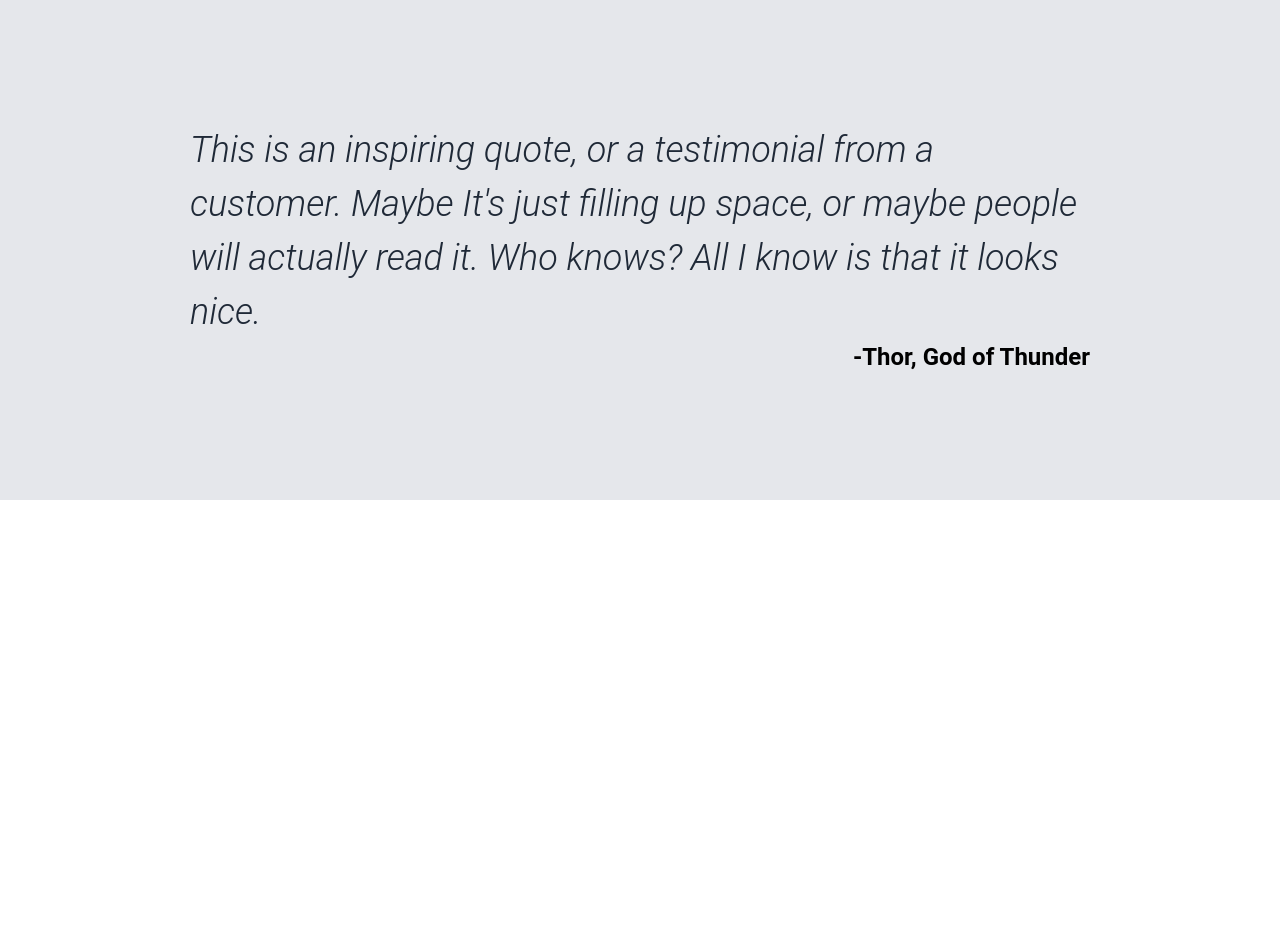
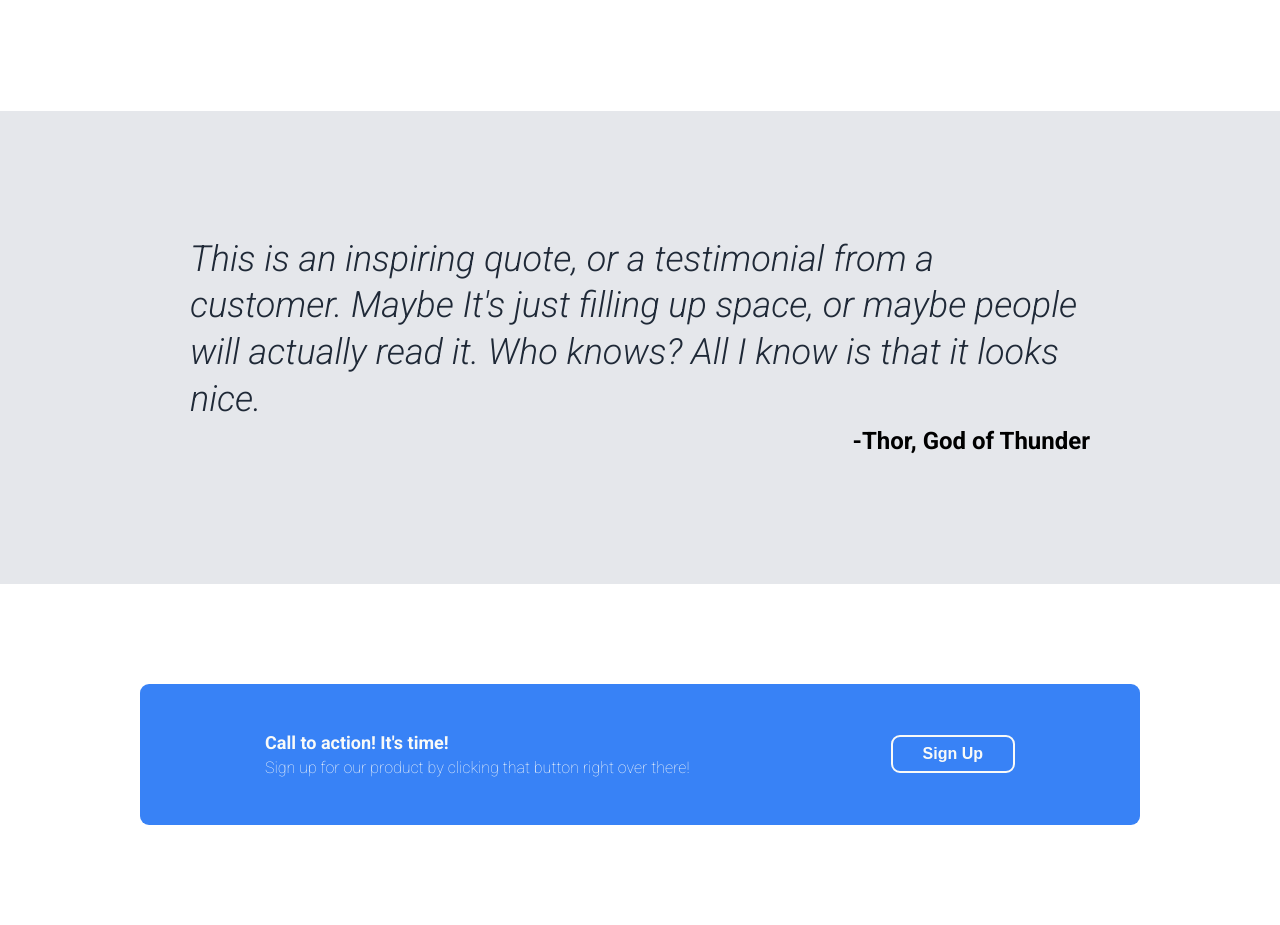
Before and after one commit to AcePeQ/Project-Landing-Page, a plain HTML site: page index.html in a window 1280 px wide. Shown: the part 1000-1925 px from the top of the page. Before the commit the page ends 1500 px from the top, so only its background shows below. Drawn offline with Linux system fonts and the light colour scheme.

Commit message:
Section CTA
Add cta section with section and container within it. Inside 2 paragraphs and button

```diff
--- a/index.html
+++ b/index.html
@@ -3,6 +3,12 @@
   <head>
     <meta charset="utf-8" />
     <title>Project: Landing Page</title>
+    <link rel="preconnect" href="https://fonts.googleapis.com" />
+    <link rel="preconnect" href="https://fonts.gstatic.com" crossorigin />
+    <link
+      href="https://fonts.googleapis.com/css2?family=Roboto:ital,wght@0,100;0,300;0,400;0,500;0,700;0,900;1,100;1,300;1,400;1,500;1,700;1,900&display=swap"
+      rel="stylesheet"
+    />
 
     <link rel="stylesheet" href="style.css" />
   </head>
@@ -87,5 +93,17 @@
         <span class="testimonial__author">-Thor, God of Thunder</span>
       </div>
     </section>
+
+    <section class="cta-section">
+      <div class="cta-box">
+        <div class="cta__left">
+          <p class="cta__title">Call to action! It's time!</p>
+          <p class="cta__subtitle">
+            Sign up for our product by clicking that button right over there!
+          </p>
+        </div>
+        <button class="btn btn--sign-up btn--cta">Sign Up</button>
+      </div>
+    </section>
   </body>
 </html>
--- a/style.css
+++ b/style.css
@@ -47,6 +47,7 @@ body {
 
 .container--hero {
   gap: 100px;
+  max-width: 1100px;
 }
 
 .navigation {
@@ -97,7 +98,7 @@ body {
 
 .hero__left {
   flex: 0 1 50%;
-  padding: 20px 0;
+  padding: 50px 0;
 }
 
 .hero__right {
@@ -188,6 +189,7 @@ body {
   font-style: italic;
   font-weight: 300;
   color: #1f2937;
+  line-height: 1.3;
 }
 
 .testimonial__author {
@@ -195,3 +197,43 @@ body {
   font-weight: 700;
   text-align: right;
 }
+
+.cta-section {
+  padding: 100px 0;
+
+  display: flex;
+  justify-content: center;
+  align-items: center;
+}
+
+.cta__left {
+  flex: 1;
+}
+
+.cta__title {
+  font-weight: 700;
+  font-size: 18px;
+}
+
+.cta__subtitle {
+  font-weight: 200;
+}
+
+.cta-box {
+  background-color: #3882f6;
+  color: #f9faf8;
+  border-radius: 9px;
+  width: 100%;
+  max-width: 1000px;
+  padding: 45px 125px;
+
+  display: flex;
+  justify-content: center;
+  align-items: center;
+}
+
+.btn--cta {
+  color: inherit;
+  border: 2px solid #f9faf8;
+  font-weight: 600;
+}
```
